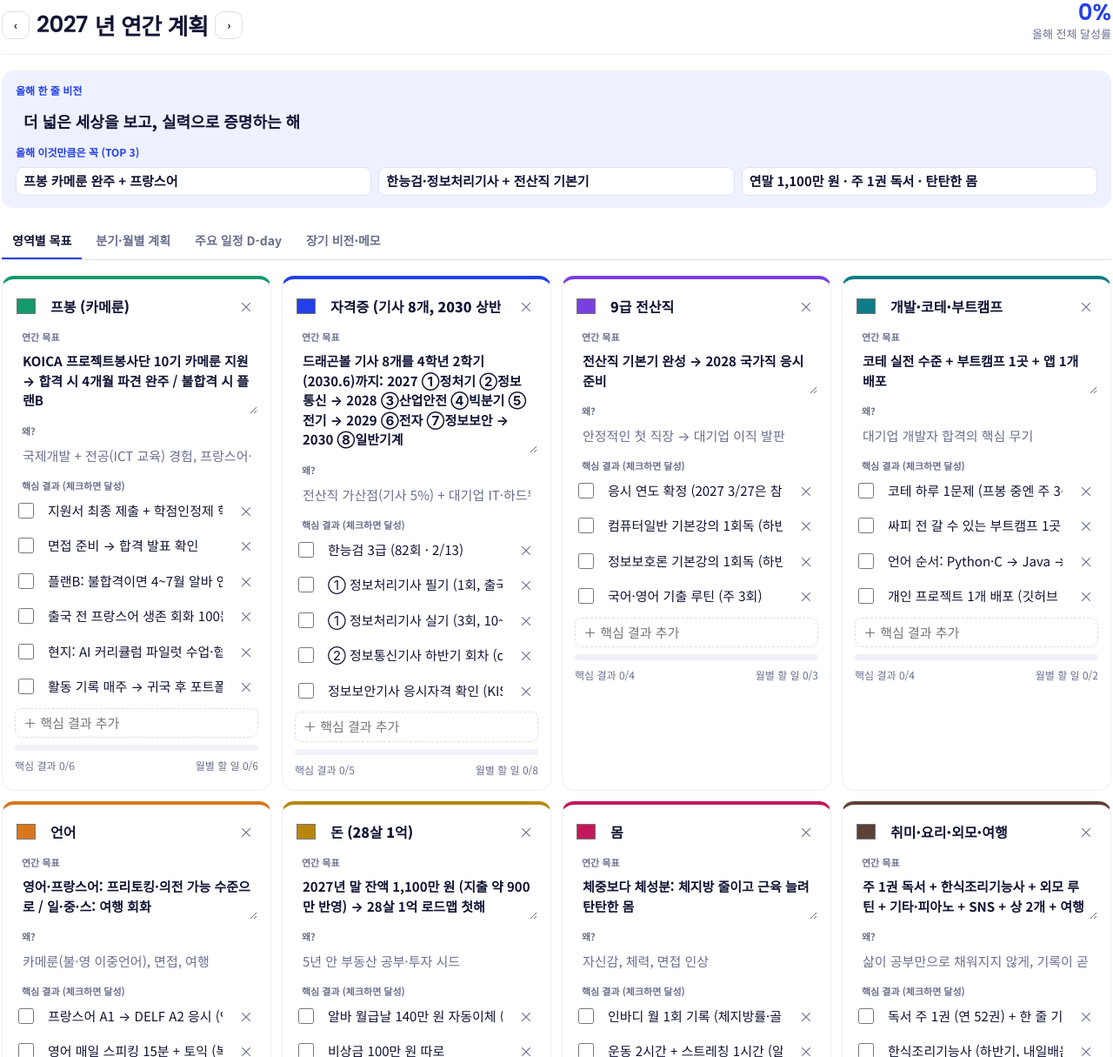
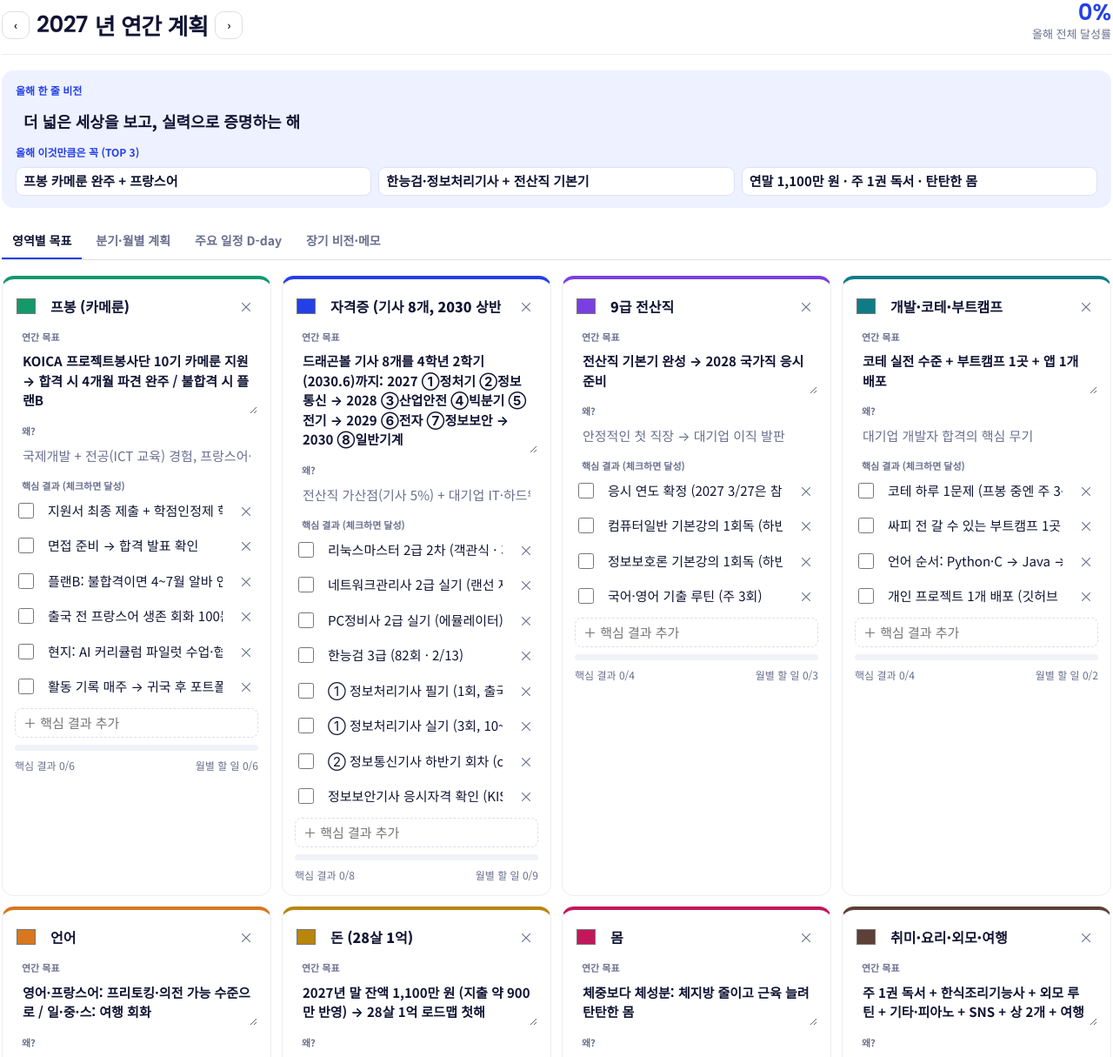
Before and after one commit to chaehyun05/plan, a plain HTML site: page year.html in a window 1280 px wide. Shown: the top 1215 px of the page at 87% size. Drawn offline with Linux system fonts and the light colour scheme.

Commit message:
연간 계획: 필기 합격 자격증 실기(리눅스마스터·네트워크관리사·PC정비사) 추가
Co-Authored-By: Claude Opus 5.5 <noreply@anthropic.com>
Claude-Session: https://claude.ai/code/session_0111vYtkU1gy7TmDYoyEpwgM

```diff
--- a/year.html
+++ b/year.html
@@ -179,7 +179,7 @@ function draft2027(){
     A('vol','프봉 (카메룬)','#13996A','KOICA 프로젝트봉사단 10기 카메룬 지원 → 합격 시 4개월 파견 완주 / 불합격 시 플랜B','국제개발 + 전공(ICT 교육) 경험, 프랑스어·영어 실전',
       ['지원서 최종 제출 + 학점인정제 학교 추천 (지원 중)','면접 준비 → 합격 발표 확인','플랜B: 불합격이면 4~7월 알바 연장 + 정보처리기사 실기 + 토익 집중','출국 전 프랑스어 생존 회화 100문장','현지: AI 커리큘럼 파일럿 수업·협력티칭','활동 기록 매주 → 귀국 후 포트폴리오·자소서 소재로 정리']),
     A('cert','자격증 (기사 8개, 2030 상반기까지)','#2340E8','드래곤볼 기사 8개를 4학년 2학기(2030.6)까지: 2027 ①정처기 ②정보통신 → 2028 ③산업안전 ④빅분기 ⑤전기 → 2029 ⑥전자 ⑦정보보안 → 2030 ⑧일반기계','전산직 가산점(기사 5%) + 대기업 IT·하드웨어 + 드래곤볼',
-      ['한능검 3급 (82회 · 2/13)','① 정보처리기사 필기 (1회, 출국 전)','① 정보처리기사 실기 (3회, 10~11월)','② 정보통신기사 하반기 회차 (cq.or.kr 응시자격·일정 확인)','정보보안기사 응시자격 확인 (KISA)']),
+      ['리눅스마스터 2급 2차 (객관식 · 기한 약 1년, 상반기 회차)','네트워크관리사 2급 실기 (랜선 제작+시뮬레이션)','PC정비사 2급 실기 (에뮬레이터)','한능검 3급 (82회 · 2/13)','① 정보처리기사 필기 (1회, 출국 전)','① 정보처리기사 실기 (3회, 10~11월)','② 정보통신기사 하반기 회차 (cq.or.kr 응시자격·일정 확인)','정보보안기사 응시자격 확인 (KISA)']),
     A('gov','9급 전산직','#7A3FE0','전산직 기본기 완성 → 2028 국가직 응시 준비','안정적인 첫 직장 → 대기업 이직 발판',
       ['응시 연도 확정 (2027 3/27은 참고 응시 or 패스)','컴퓨터일반 기본강의 1회독 (하반기)','정보보호론 기본강의 1회독 (하반기)','국어·영어 기출 루틴 (주 3회)']),
     A('dev','개발·코테·부트캠프','#0E7C86','코테 실전 수준 + 부트캠프 1곳 + 앱 1개 배포','대기업 개발자 합격의 핵심 무기',
@@ -207,6 +207,7 @@ function draft2027(){
   it(2,'dev','코테 하루 1문제 습관');
   it(2,'life','책 4권');
   it(3,'cert','정보처리기사 필기 응시 (~3/2) · 발표 3/10');
+  it(3,'cert','리눅스마스터 2급 2차 (KAIT 상반기 회차 확인)');
   it(3,'gov','9급 국가직(3/27) 응시 여부 결정');
   it(3,'vol','출국 준비 (예방접종·짐·국내교육)');
   it(3,'money','알바 정산 · 잔액 체크');
```
